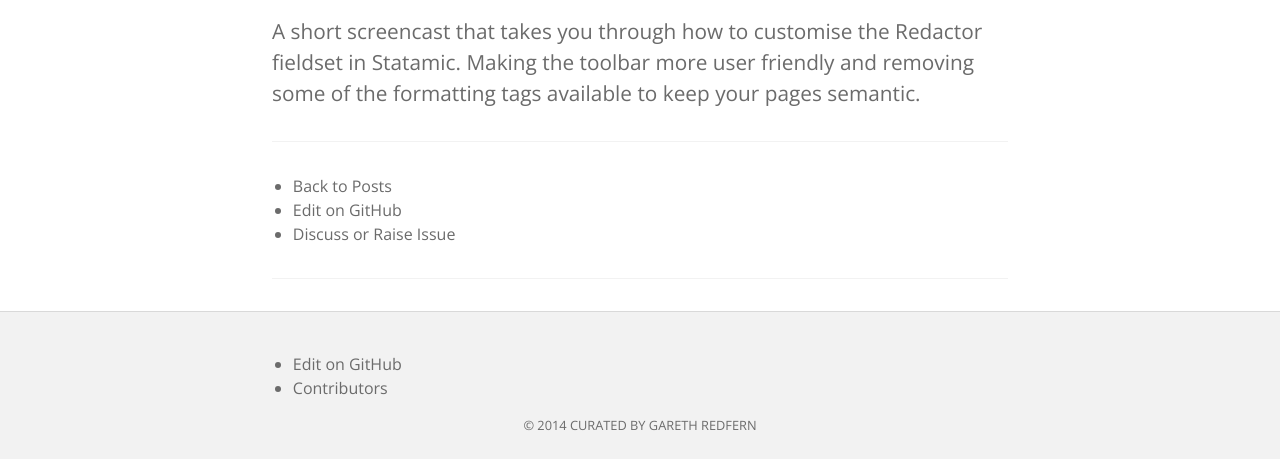
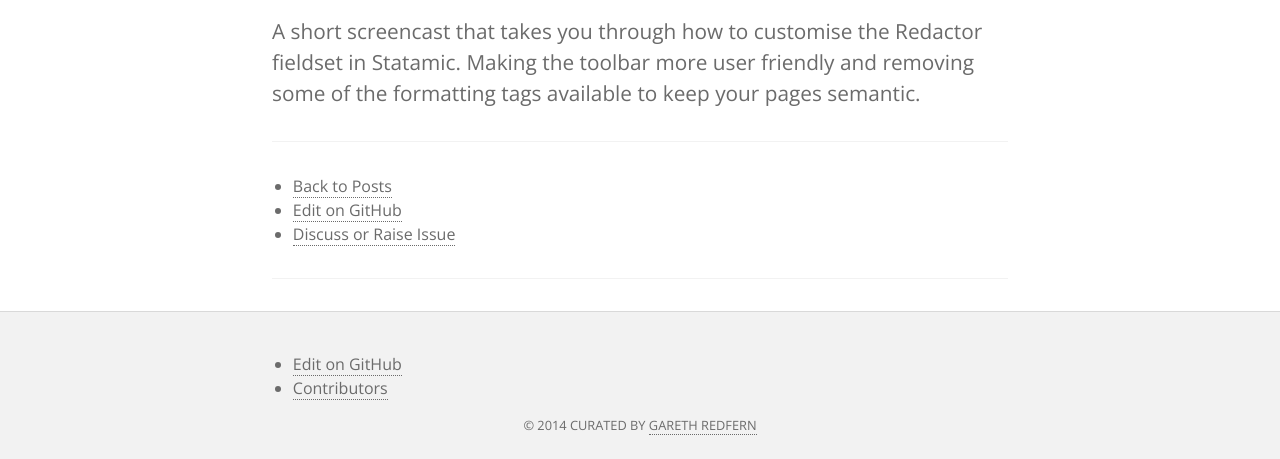
Before and after one commit to yankeebobo/statamicthemes.github.io, a Jekyll site: the page built from _articles/2013-07-28-customising-the-redactor-field-statamic.md, in a window 1280 px wide. Shown: the part 628-1087 px from the top of the page. Built offline with Jekyll 4.4.1, drawn with Linux system fonts in a browser that asks for light colours; comment, search, counter and statistics services are not loaded.

Commit message:
Added higlight link class.

```diff
--- a/_includes/_footer.html
+++ b/_includes/_footer.html
@@ -2,14 +2,14 @@
   <div class="constrain">
     <ul>
       <li>
-        <a href="{{ site.github.repository_url }}">Edit on GitHub</a>
+        <a href="{{ site.github.repository_url }}" class="link-highlight">Edit on GitHub</a>
       </li>
       <li>
-        <a href="{{ site.github.repository_url }}/graphs/contributors">Contributors</a>
+        <a href="{{ site.github.repository_url }}/graphs/contributors" class="link-highlight">Contributors</a>
       </li>
     </ul>
     <small class="footer__text align-center">
-      &copy; 2014 Curated by <a href="http://garethredfern.com">Gareth Redfern</a>
+      &copy; 2014 Curated by <a href="http://garethredfern.com" class="link-highlight">Gareth Redfern</a>
     </small>
   </div><!-- END .constrain -->
 </footer>
--- a/_layouts/post.html
+++ b/_layouts/post.html
@@ -4,7 +4,7 @@ layout: default
 <article class="article">
   <header class="article__header">
     <h2 class="article__heading">{{ page.title }}</h2>
-    <p class="article__meta">Published <time pubdate datetime="{{ page.date }}">{{ page.date }}</time> by <a href="https://github.com/{{ page.author }}">{{ page.author }}</a></p>
+    <p class="article__meta">Published <time pubdate datetime="{{ page.date }}">{{ page.date }}</time> by <a href="https://github.com/{{ page.author }}" class="link-highlighted">{{ page.author }}</a></p>
   </header>
 
   {% if page.main_img %}
@@ -27,9 +27,9 @@ layout: default
 
   <footer class="article__footer">
     <ul>
-      <li><a href="#">Back to Posts</a></li>
-      <li><a href="{{ site.github.repository_url }}">Edit on GitHub</a></li>
-      <li><a href="{{ site.github.repository_url }}/issues" >Discuss or Raise Issue</a></li>
+      <li><a href="#" class="link-highlight">Back to Posts</a></li>
+      <li><a href="{{ site.github.repository_url }}" class="link-highlight">Edit on GitHub</a></li>
+      <li><a href="{{ site.github.repository_url }}/issues" class="link-highlight">Discuss or Raise Issue</a></li>
     </ul>
   </footer>
 </article>
```
